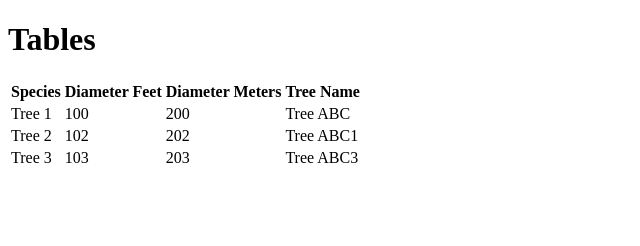
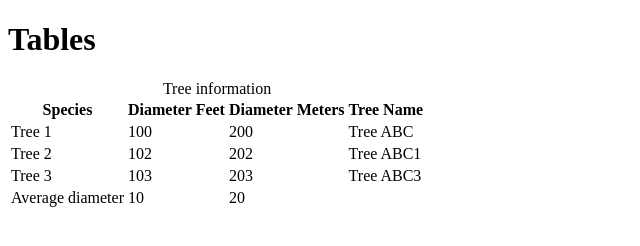
Before and after one commit to umeshraj/youtube_colt_code_camp, a plain HTML site: page tables.html in a window 1280 px wide. Shown: the whole page, without its empty margins (0-640 px from the left). Drawn offline with Linux system fonts and the light colour scheme.

Commit message:
Table w/ caption, thead, tfood

```diff
--- a/tables.html
+++ b/tables.html
@@ -9,12 +9,18 @@
     <h1>Tables</h1>
 
     <table>
+      <caption>
+        Tree information
+      </caption>
+      <thead>
         <tr>
           <th>Species</th>
           <th>Diameter Feet</th>
           <th>Diameter Meters</th>
           <th>Tree Name</th>
         </tr>
+      </thead>
+      <tbody>
         <tr>
           <td>Tree 1</td>
           <td>100</td>
@@ -33,6 +39,12 @@
           <td>203</td>
           <td>Tree ABC3</td>
         </tr>
+      </tbody>
+      <tfoot>
+        <td>Average diameter</td>
+        <td>10</td>
+        <td>20</td>
+      </tfoot>
     </table>
   </body>
 </html>
```
Lines whose indentation alone changed are shown as unchanged.
